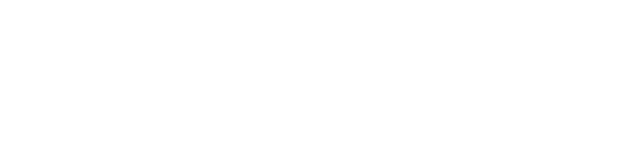
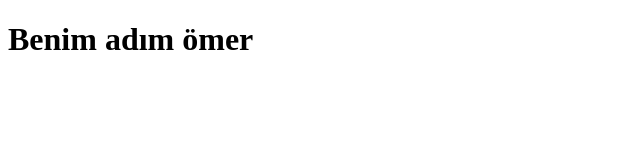
Before and after one commit to enes9103/web_site_clone_teamwork, a plain HTML site: page index.html in a window 1280 px wide. Shown: the whole page, without its empty margins (0-640 px from the left). Drawn offline with Linux system fonts and the light colour scheme.

Commit message:
değişiklik yapıldı

```diff
--- a/index.html
+++ b/index.html
@@ -7,6 +7,6 @@
     <title>Document</title>
 </head>
 <body>
-
+    <h1>Benim adım ömer</h1>
 </body>
 </html>
```
